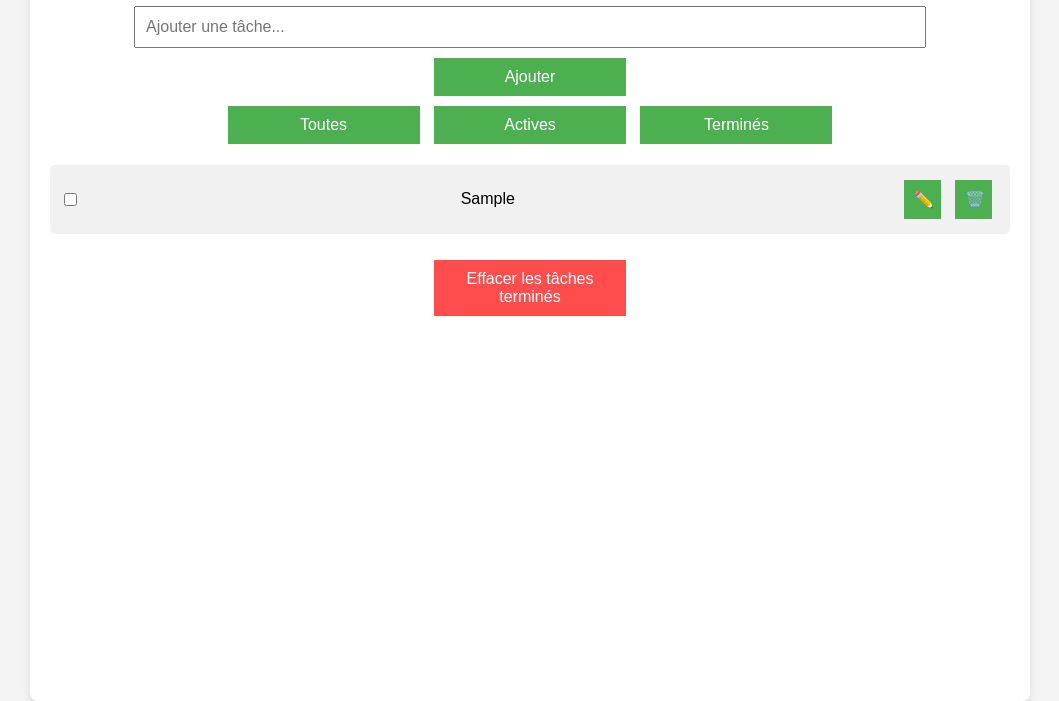
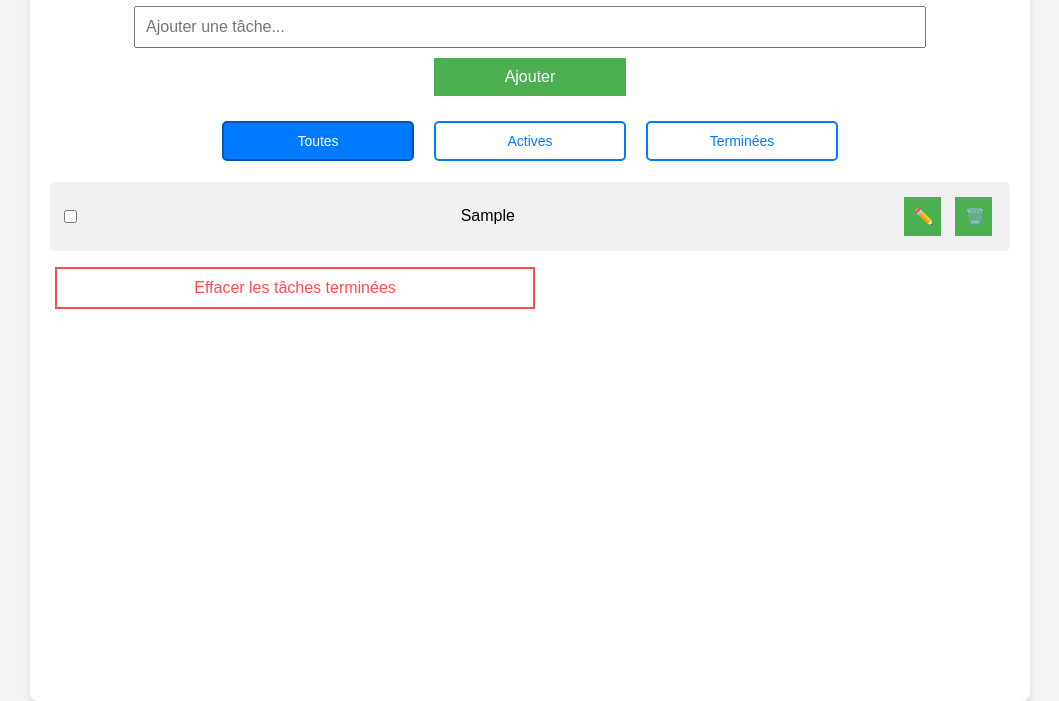
Before and after one commit to DWils/todolist, a plain HTML site: page index.html in a window 1280 px wide. Both pictures are taken after typing "Sample" into the empty fields and a click on the button "Ajouter". Shown: the part 99-800 px from the top of the page, without its empty margins (110-1169 px from the left). Drawn offline with Linux system fonts and the light colour scheme.

Commit message:
update README.md and HTML for task filtering terminology; enhance JavaScript for task management and error handling

```diff
--- a/index.html
+++ b/index.html
@@ -10,15 +10,15 @@
   <div class="container">
     <h1>To-Do List</h1>
     <input type="text" id="taskInput" placeholder="Ajouter une tâche..." />
+    <p id="errorMessage" style="color: red; display: none;">Le champ de tâche est vide. Veuillez entrer une tâche.</p>
     <button id="addTaskButton">Ajouter</button>
     <div id="filters">
       <button id="allTasksButton">Toutes</button>
       <button id="activeTasksButton">Actives</button>
-      <button id="completedTasksButton">Terminés</button>
+      <button id="completedTasksButton">Terminées</button>
     </div>
     <ul id="taskList"></ul>
-    <button id="clearAllButton">Effacer les tâches terminés</button>
-
+    <button id="clearCompletedTasksButton">Effacer les tâches terminées</button>
   </div>
   <script src="script.js"></script>
 </body>
--- a/script.js
+++ b/script.js
@@ -2,17 +2,25 @@
 const taskInput = document.getElementById("taskInput");
 const addTaskButton = document.getElementById("addTaskButton");
 const taskList = document.getElementById("taskList");
-const clearCompletedTasksButton = document.getElementById("clearAllButton");
+const clearCompletedTasksButton = document.getElementById("clearCompletedTasksButton");
 
 // Sélectionner les boutons de filtre
 const allTasksButton = document.getElementById("allTasksButton");
 const activeTasksButton = document.getElementById("activeTasksButton");
 const completedTasksButton = document.getElementById("completedTasksButton");
 
+// Select filter buttons
+const filterButtons = document.querySelectorAll("#filters button");
+
 // Fonction pour charger les tâches avec un filtre
 function loadTasks(filter = "all") {
     const tasks = JSON.parse(localStorage.getItem("tasks")) || [];
     taskList.innerHTML = ""; // Vider la liste avant de la remplir
+
+    // Toggle visibility of filter buttons and clearCompletedTasksButton
+    const hasTasks = tasks.length > 0;
+    document.getElementById("filters").style.display = hasTasks ? "flex" : "none";
+    clearCompletedTasksButton.style.display = hasTasks ? "block" : "none";
 
     // Appliquer le filtre
     const filteredTasks = tasks.filter(task => {
@@ -55,13 +63,19 @@ function toggleTaskCompletion(checkbox, index) {
 // Ajouter une tâche
 addTaskButton.addEventListener("click", () => {
     const task = taskInput.value.trim();
-    if (task !== "") {
-        const tasks = JSON.parse(localStorage.getItem("tasks")) || [];
-        tasks.push({ text: task, completed: false });
-        localStorage.setItem("tasks", JSON.stringify(tasks));
-        loadTasks(); // Recharger les tâches
-        taskInput.value = ""; // Réinitialiser le champ de saisie
+    const errorMessage = document.getElementById("errorMessage");
+
+    if (task === "") {
+        errorMessage.style.display = "block"; // Show the error message
+        return;
     }
+
+    errorMessage.style.display = "none"; // Hide the error message if input is valid
+    const tasks = JSON.parse(localStorage.getItem("tasks")) || [];
+    tasks.push({ text: task, completed: false });
+    localStorage.setItem("tasks", JSON.stringify(tasks));
+    taskInput.value = ""; // Clear the input field
+    loadTasks(); // Reload the task list
 });
 
 // Supprimer une tâche
@@ -94,9 +108,31 @@ clearCompletedTasksButton.addEventListener("click", () => {
 });
 
 // Ajouter des gestionnaires d'événements pour les boutons de filtre
-allTasksButton.addEventListener("click", () => loadTasks("all"));
-activeTasksButton.addEventListener("click", () => loadTasks("active"));
-completedTasksButton.addEventListener("click", () => loadTasks("completed"));
+allTasksButton.addEventListener("click", () => {
+    setActiveFilter("all");
+    loadTasks("all");
+});
+
+activeTasksButton.addEventListener("click", () => {
+    setActiveFilter("active");
+    loadTasks("active");
+});
+
+completedTasksButton.addEventListener("click", () => {
+    setActiveFilter("completed");
+    loadTasks("completed");
+});
+
+// Function to set the active filter button
+function setActiveFilter(filter) {
+    filterButtons.forEach(button => {
+        button.classList.remove("active"); // Remove active class from all buttons
+    });
+    document.getElementById(`${filter}TasksButton`).classList.add("active"); // Add active class to the clicked button
+}
+
+// Set default active filter on page load
+setActiveFilter("all");
 
 // Charger toutes les tâches au démarrage
 loadTasks();
--- a/style.css
+++ b/style.css
@@ -57,16 +57,81 @@ body {
     background-color: #45a049;
   }
 
-  #clearAllButton {
-    background-color: #ff4d4d;
+  #clearCompletedTasksButton {
+    color: #ff4d4d;
+    border: 2px solid #ff4d4d;
+    background-color: transparent;
     margin-top: 10px;
+    width: 50%;
   }
 
-  #clearAllButton:hover {
+  #clearCompletedTasksButton:hover {
     background-color: #e63946;
+    color: white;
   }
 
   .completed {
     text-decoration: line-through;
     color: gray;
   }
+
+  #filters {
+    display: flex;
+    justify-content: center;
+    gap: 10px; /* Space between buttons */
+    margin: 15px 0;
+    transition: opacity 0.3s ease, visibility 0.3s ease;
+}
+
+#filters button {
+    padding: 10px 20px;
+    border: 2px solid #007bff; /* Blue border */
+    border-radius: 5px;
+    font-size: 14px;
+    cursor: pointer;
+    background-color: white; /* White background */
+    color: #007bff; /* Blue text */
+    transition: background-color 0.3s ease, color 0.3s ease;
+}
+
+#filters button:hover {
+    background-color: #007bff; /* Blue background on hover */
+    color: white; /* White text on hover */
+}
+
+#filters button.active {
+    background-color: #007bff; /* Blue background */
+    color: white; /* White text */
+    border-color: #0056b3; /* Darker blue border */
+}
+
+#allTasksButton {
+    background-color: #007bff; /* Blue */
+    color: white;
+}
+
+#allTasksButton:hover {
+    background-color: #0056b3;
+}
+
+#activeTasksButton {
+    background-color: #28a745; /* Green */
+    color: white;
+}
+
+#activeTasksButton:hover {
+    background-color: #1e7e34;
+}
+
+#completedTasksButton {
+    background-color: #ffc107; /* Yellow */
+    color: black;
+}
+
+#completedTasksButton:hover {
+    background-color: #e0a800;
+}
+
+#clearCompletedTasksButton {
+    transition: opacity 0.3s ease, visibility 0.3s ease;
+}
```
Also changed, not shown: 1 other file.
